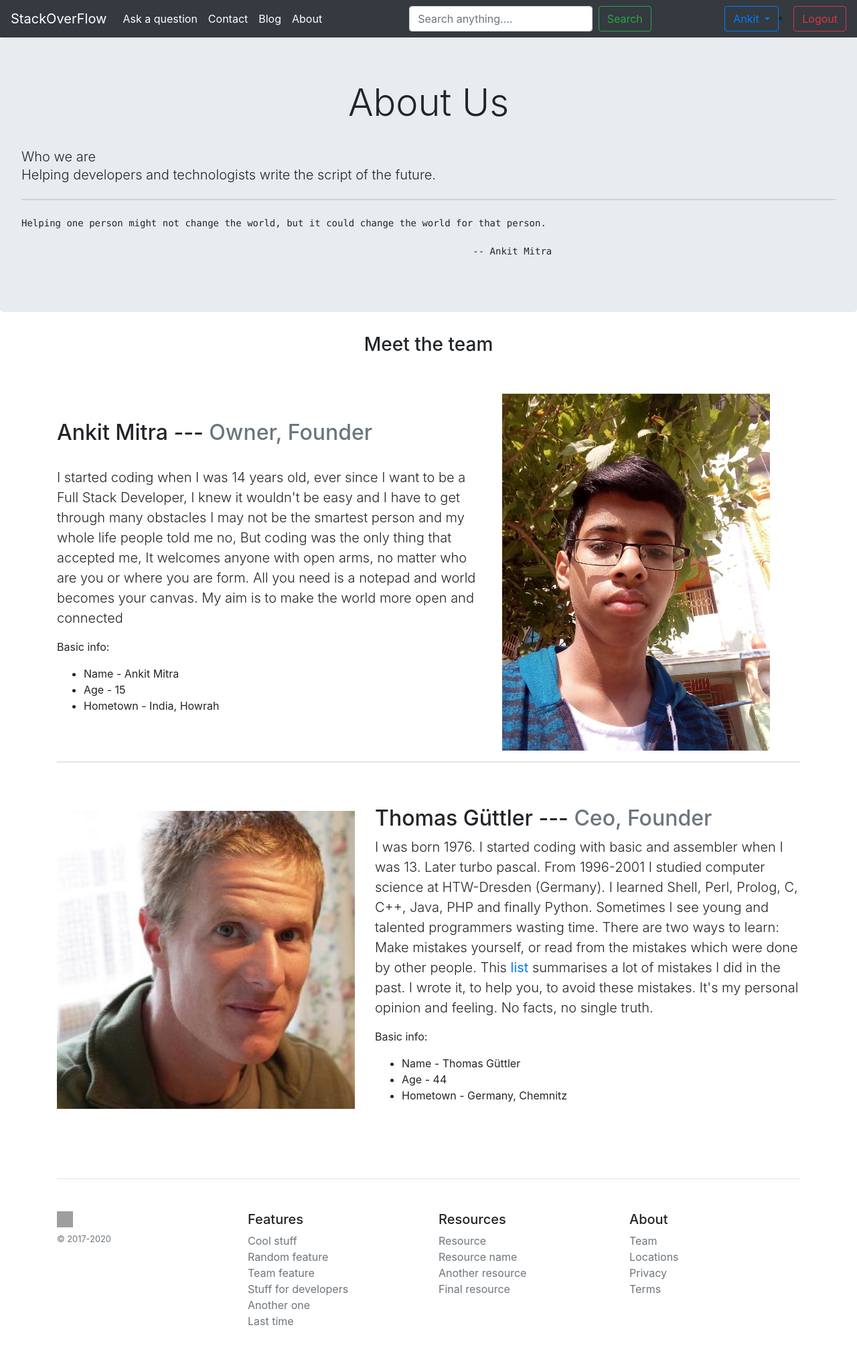
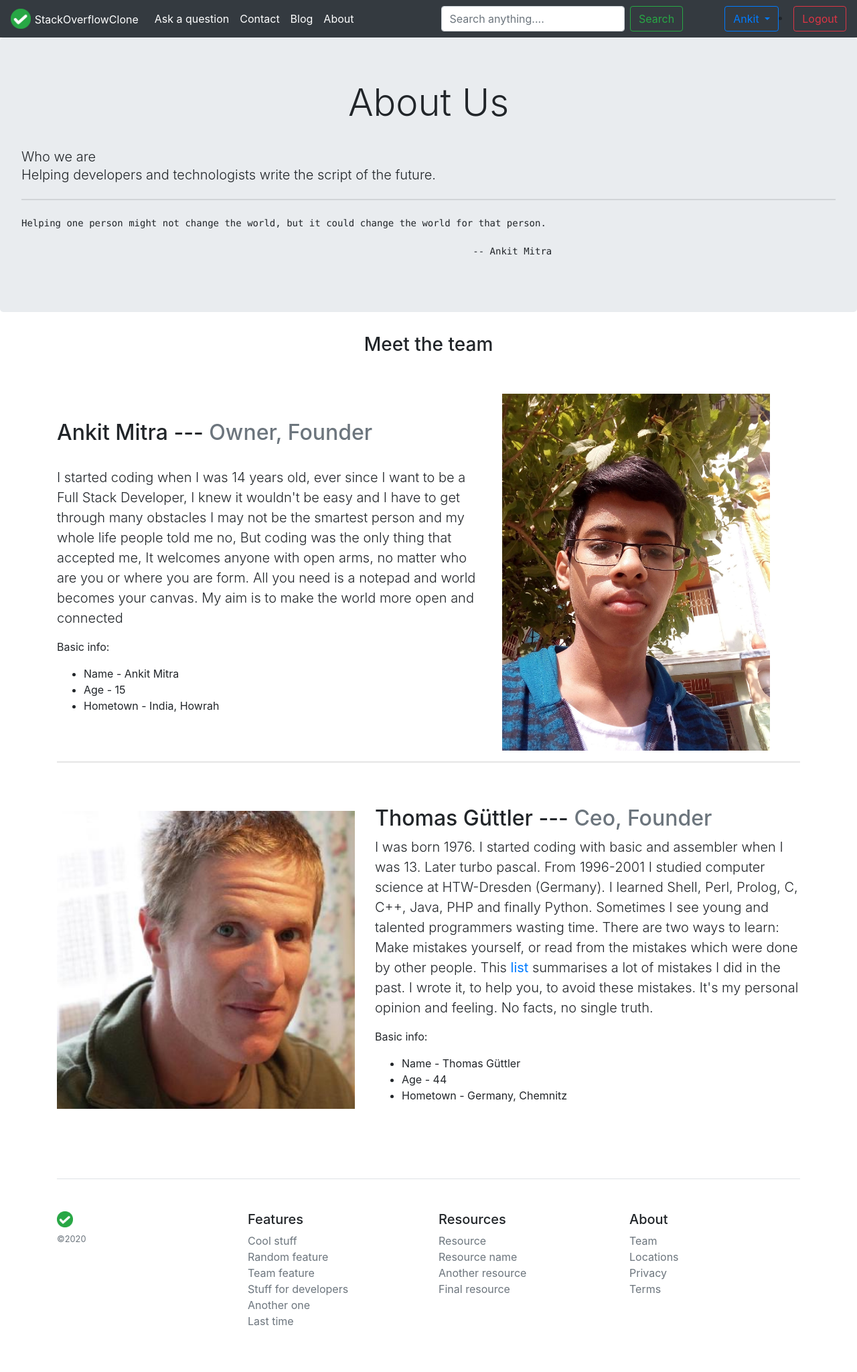
Before and after one commit to AnkitMitraOfficial/StackOverflowClone, a Django app: page /home/about/ in a window 1280 px wide. Shown: the whole page at 67% size. Run offline with Django 3.2, Linux system fonts and the light colour scheme; a user stored in the database is signed in; some libraries are stand-ins or nearby versions; grey boxes are pictures that could not be loaded.

Commit message:
Small fixes and added the footer

```diff
--- a/HomeSite/urls.py
+++ b/HomeSite/urls.py
@@ -25,7 +25,6 @@ admin.sites.AdminSite.site_title = 'StackOverFlow Clone Administration'
 admin.sites.AdminSite.index_title = 'Ankit Administration'
 
 urlpatterns = [
-    url(r'^admin/', include(('admin_honeypot.urls', 'admin_honeypot'), namespace='admin_honeypot')),
     url(r'^secretadmin/', admin.site.urls),
     path('',views.home,name='home'),
     path('contact/',views.contact,name='contact'),
--- a/StackoverflowClone/templates/StackoverflowClone/about.html
+++ b/StackoverflowClone/templates/StackoverflowClone/about.html
@@ -82,8 +82,8 @@
   <footer class="pt-4 my-md-5 pt-md-5 border-top">
     <div class="row">
       <div class="col-12 col-md">
-        <img class="mb-2" src="#" alt="" width="24" height="24">
-        <small class="d-block mb-3 text-muted">© 2017-2020</small>
+        <img class="mb-2" src="{% static 'StackoverflowClone/logo.png' %}" alt="" width="24" height="24">
+        <small class="d-block mb-3 text-muted">©2020</small>
       </div>
       <div class="col-6 col-md">
         <h5>Features</h5>
--- a/StackoverflowClone/templates/StackoverflowClone/base.html
+++ b/StackoverflowClone/templates/StackoverflowClone/base.html
@@ -1,8 +1,10 @@
+
+{% load static %}
 <!doctype html>
-<html lang="en">
+ <html lang="en">
 
 <head>
-  <!-- Required meta tags -->
+  <link rel="icon" type="image/png"  href="{% static 'StackoverflowClone/logo.png' %}">
   <meta charset="utf-8">
   <meta name="viewport" content="width=device-width, initial-scale=1, shrink-to-fit=no">
 
@@ -25,7 +27,10 @@
 {% if user.is_authenticated %}
 <body>
   <nav class="navbar navbar-expand-lg navbar-dark bg-dark">
-    <a class="navbar-brand" href="{% url 'homepage' %}">StackOverFlow</a>
+    <a class="navbar-brand" href="{% url 'homepage' %}">
+      <img src="{% static 'StackoverflowClone/logo.png' %}" width="30" height="30" class="d-inline-block align-top">
+     <span><small>StackOverflowClone</small></span>
+ </a>
     <button class="navbar-toggler" type="button" data-toggle="collapse" data-target="#navbarSupportedContent"
       aria-controls="navbarSupportedContent" aria-expanded="false" aria-label="Toggle navigation">
       <span class="navbar-toggler-icon"></span>
@@ -122,6 +127,6 @@
       {% endif %}
   </ul>
 </div>
-  {% block content %}{% endblock content %}
 </body>
 </html>
+{% block content %}{% endblock content %}
--- a/StackoverflowClone/templates/StackoverflowClone/home.html
+++ b/StackoverflowClone/templates/StackoverflowClone/home.html
@@ -94,7 +94,7 @@
 
 By supporting us with a donation you enable less-financially solvent users (especially programmers) to use our platform for free. You can donate via paypal or credit card.
 
-Thank you very much!
+Thank you!
       </div>
       <div class="modal-footer">
         <button type="button" class="btn btn-secondary" data-dismiss="modal">Close</button>
--- a/StackoverflowClone/urls.py
+++ b/StackoverflowClone/urls.py
@@ -5,4 +5,6 @@ from . import views
 urlpatterns = [
     path('',views.homepage,name='homepage'),
     path('about/',views.about,name='about'),
+    #urls
+
 ]
```
Also changed, not shown: Contact/templates/Contact/home.html (+3 -5 lines), HomeSite/settings.py (+4 -3 lines), StackoverflowClone/static/StackoverflowClone/logo.png (added), db.sqlite3, 2 other files.
